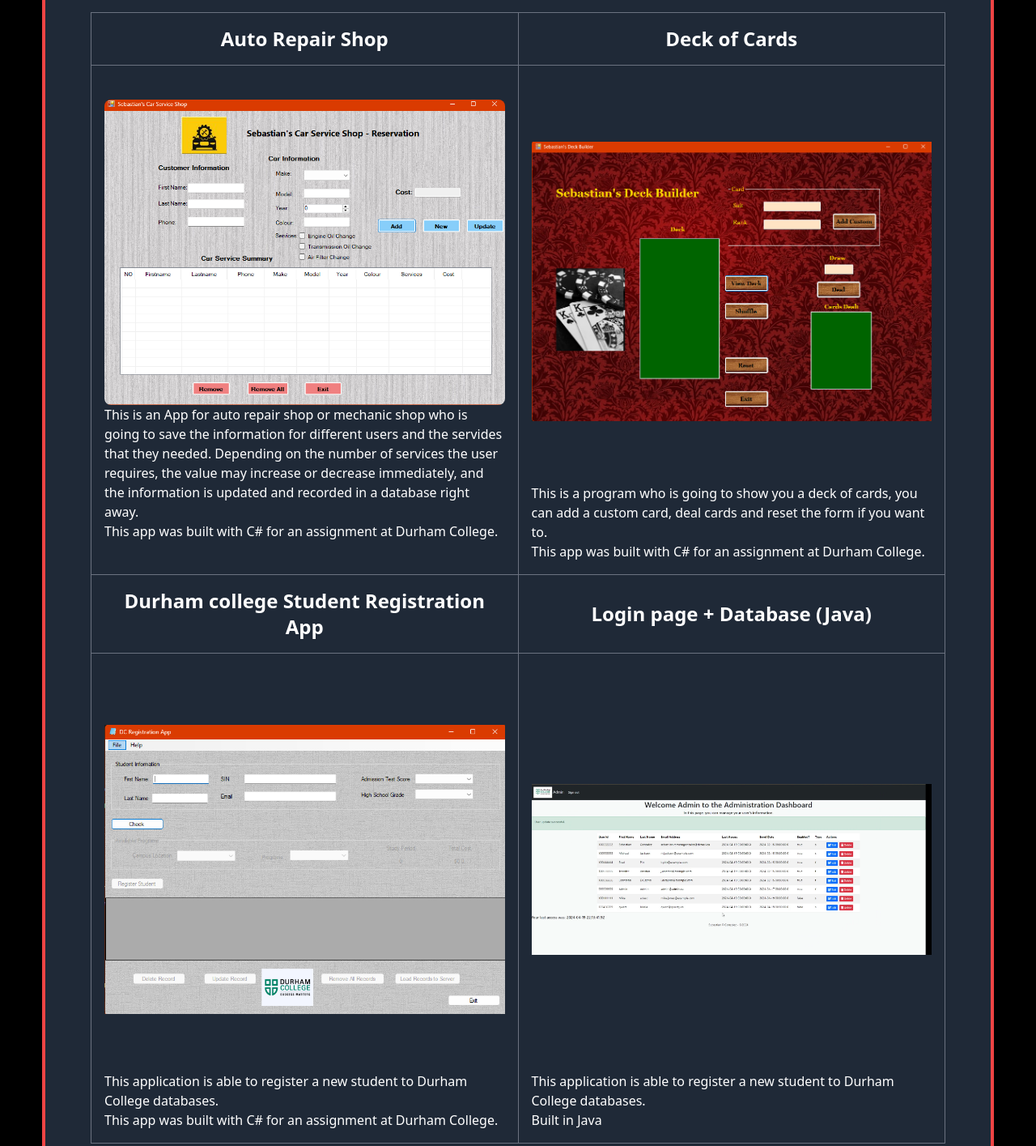
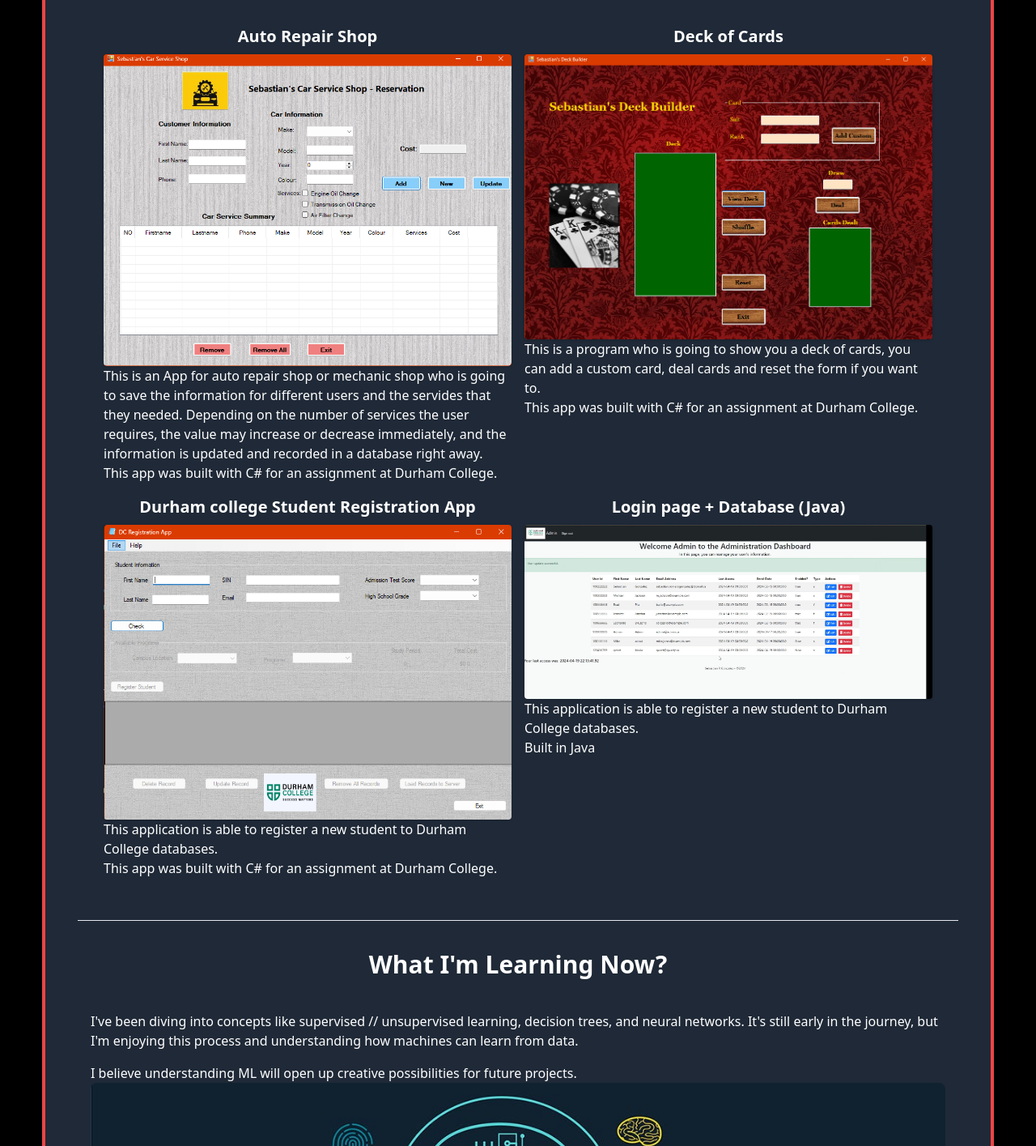
Before and after one commit to Sebachorx7/portafolio.page, a website: page index.html in a window 1280 px wide. Shown: the part 1420-2835 px from the top of the page at 81% size. Drawn offline with Linux system fonts and the light colour scheme.

Commit message:
second commit
Change some features, profile photo, fixing tables

```diff
--- a/index.html
+++ b/index.html
@@ -1,4 +1,5 @@
 <!DOCTYPE html>
+<!-- I am using Http and tailwind v3.4.17 -->
 <html lang="en">
 <head>
   <meta charset="UTF-8" />
@@ -16,16 +17,20 @@
     <section id="about-me" class="container mx-auto p-4 max-w-6xl px-4">
       <div class="flex flex-wrap gap-x-4 items-center " >
         <div >
+          <!-- Profile picture-->
           <img src="./images/profile_photo.jpeg" class="rounded-full w-52 max-w-full h-auto object-contain"/>
         </div>
         <div class="flex-1 min-w-0">
+          <!-- Name -->
           <h1 class="font-bold text-4xl mb-2 ml-10">
             Sebastian R. Gonzalez
           </h1>
+          <!-- Profession -->
           <h2 class="font-semibold text-2xl mb-4 ml-10">
             Python Programmer Junior
           </h2>
           <div class="flex flex-wrap items-center gap-2 ml-10">
+            <!-- Email, CV, GitHub and LinkedIn -->
             <a href="mailto:rogonzalez.sebastian@gmail.com" class="bg-orange-500 font-semibold text-white px-3 py-1 rounded flex items-center gap-2 border border-orange-500 transition duration-500 hover:bg-black max-w-full truncate">
               <svg xmlns="http://www.w3.org/2000/svg" width="24" height="24" viewBox="0 0 24 24" fill="none" stroke="currentColor" stroke-width="2" stroke-linecap="round" stroke-linejoin="round" class="lucide lucide-mail  text-white transition duration-500 hover:text-orange-500"><rect width="20" height="16" x="2" y="4" rx="2"/><path d="m22 7-8.97 5.7a1.94 1.94 0 0 1-2.06 0L2 7"/></svg>
               rogonzalez.sebastian@gmail.com
@@ -46,6 +51,7 @@
           </div>
         </div>
       </div>
+      <!-- About me section -->
       <h2 class="font-bold text-2xl mt-4 mb-4">
         About me
       </h2>
@@ -81,10 +87,10 @@
         Secondary Skills
       </h3>
       <div class="flex flex-wrap items-center gap-6">
-        <div class="skill">
+        <!-- <div class="skill">
           <img src="./images/nodejs.png" class="w-28 h-28 object-contain"/>
           <h6>NodeJs</h6>
-        </div>
+        </div> -->
         <div class="skill">
           <img src="./images/js.png" class="w-28 h-28 object-contain"/>
           <h6>JavaScript</h6>
@@ -108,47 +114,76 @@
       </div>
     </section>
     <hr class="mb-5 mt-5">
-    <!-- <hr class="mb-5 mt-5"> -->
     <!-- Projects -->
     <section id="projects" class="container mx-auto p-4 max-w-6xl px-4">
+      <!-- Different projects I did previously, I am updating constantly with new projects. -->
       <h1 class="font-bold text-3xl mb-8 text-center">Projects</h1>
       <div id="projects-container" class="projects-container">
         <div class="project-card">
           <h3 class="mb-4"></h3>
-          <table class="flex-wrap table-fixed w-full border-collapse border border-gray-500">
+          <!-- <table class="flex-wrap table-fixed w-full border-collapse border border-gray-500">
+            Table 4x2
             <tr>
-              <th class="w-48 border border-gray-500 p-4 text-2xl flex-wrap">Auto Repair Shop</th>
-              <th class="w-48 border border-gray-500 p-4 text-2xl flex-wrap">Deck of Cards</th>
+              <th class="w-48 border border-gray-500 p-4 text-2xl flex-wrap" ><a href="https://github.com/Sebachorx7/Assignment3_OOP2" target = "_blank">Auto Repair Shop</a></th>
+              <th class="w-48 border border-gray-500 p-4 text-2xl flex-wrap"><a href="https://github.com/Sebachorx7/Assignment4_OOP2" target = "_blank">Deck of Cards</a></th>
             </tr>
             <tr>
               <td class="border border-gray-500 p-4">
-                <img src="./projects/auto_repair_shop.png" class="mx-auto rounded-lg w-md h-md object-contain"/>
+                <a href= "https://github.com/Sebachorx7/Assignment3_OOP2" target = "_blank"><img src="./projects/auto_repair_shop.png" class="mx-auto rounded-lg w-md h-md object-contain"/></a>
                 This is an App for auto repair shop or mechanic shop who is going to save the information for different users and the servides that they needed.
                 Depending on the number of services the user requires, the value may increase or decrease immediately, and the information is updated and recorded
                 in a database right away.
                 </br> This app was built with C# for an assignment at Durham College.</td>
               <td class="border border-gray-500 p-4">
-                <img src="./projects/deck_of_cards.png" class="mx-auto  rounded-lg w-[500px] h-[500px] object-contain"/>
+                <a href= "https://github.com/Sebachorx7/Assignment4_OOP2" target = "_blank"><img src="./projects/deck_of_cards.png" class="mx-auto  rounded-lg w-[500px] h-[500px] object-contain"/></a>
                 This is a program who is going to show you a deck of cards, you can add a custom card, deal cards and reset the form if you want to.
                 </br>This app was built with C# for an assignment at Durham College.</td>
             </tr>
             <tr>
-              <th class="w-[200px] border border-gray-500 p-4 text-2xl">Durham college Student Registration App</th>
-              <th class="w-1/2 border border-gray-500 p-4 text-2xl">Login page + Database (Java)</th>
+              <th class="w-[200px] border border-gray-500 p-4 text-2xl"><a href="https://github.com/Sebachorx7/Assignment5_OOP2" target = "_blank">Durham college Student Registration App</a></th>
+              <th class="w-1/2 border border-gray-500 p-4 text-2xl"><a href="https://github.com/Sebachorx7/Assigment5_WebDevelopEnterprise" target = "_blank">Login page + Database (Java)</a></th>
             </tr>
             <tr>
                 <td class="border border-gray-500 p-4">
-                <img src="./projects/dc_student_registrationAssignment5_OOP2.png" class="mx-auto rounded-lg w-[500px] h-[500px] object-contain"/>
+                <a href="https://github.com/Sebachorx7/Assignment5_OOP2" target = "_blank"><img src="./projects/dc_student_registrationAssignment5_OOP2.png" class="mx-auto rounded-lg w-[500px] h-[500px] object-contain"/></a>
                 This application is able to register a new student to Durham College databases.
                 </br> This app was built with C# for an assignment at Durham College.</td>
               <td class="border border-gray-500 p-4">
-                <img src="./projects/login_database.png" class="mx-auto  rounded-lg w-[500px] h-[500px] object-contain"/>
+                <a href="https://github.com/Sebachorx7/Assigment5_WebDevelopEnterprise" target = "_blank"><img src="./projects/login_database.png" class="mx-auto  rounded-lg w-[500px] h-[500px] object-contain"/></a>
                 This application is able to register a new student to Durham College databases.
                 </br> Built in Java</td>
               </tr>
 
-          </table>
+          </table>-->
         </div>
+      </div>
+      <div class="grid grid-cols-1 sm:grid-cols-2 md:grid-cols-2 gap-4 p-4">
+        <!-- Project #1 -->
+        <a href="https://github.com/Sebachorx7/Assignment3_OOP2" target = "_blank">
+          <h3 class="text-xl font-semibold mb-2 text-center">Auto Repair Shop</h3>
+          <img src="./projects/auto_repair_shop.png" class="w-full h-auto rounded shadow"/>
+          <p>This is an App for auto repair shop or mechanic shop who is going to save the information for different users and the servides that they needed.
+            Depending on the number of services the user requires, the value may increase or decrease immediately, and the information is updated and recorded
+            in a database right away.
+            </br> This app was built with C# for an assignment at Durham College.</p></a>
+        <!-- Project #2 -->
+        <a href="https://github.com/Sebachorx7/Assignment4_OOP2" target = "_blank">
+          <h3 class="text-xl font-semibold mb-2 text-center">Deck of Cards</h3>
+          <img src="./projects/deck_of_cards.png" class="w-full h-auto rounded shadow"/>
+          <p>This is a program who is going to show you a deck of cards, you can add a custom card, deal cards and reset the form if you want to.
+          </br>This app was built with C# for an assignment at Durham College.</p></a>
+        <!-- Project #3 -->
+         <a href="https://github.com/Sebachorx7/Assignment5_OOP2" target = "_blank">
+          <h3 class="text-xl font-semibold mb-2 text-center">Durham college Student Registration App</h3>
+          <img src="./projects/dc_student_registrationAssignment5_OOP2.png" class="w-full h-auto rounded shadow"/>
+          <p>This application is able to register a new student to Durham College databases.
+            </br> This app was built with C# for an assignment at Durham College.</p></a>
+        <!-- Project #4 -->
+         <a href="https://github.com/Sebachorx7/Assigment5_WebDevelopEnterprise" target = "_blank">
+          <h3 class="text-xl font-semibold mb-2 text-center">Login page + Database (Java)</h3>
+          <img src="./projects/login_database.png" class="w-full h-auto rounded shadow"/>
+          <p>This application is able to register a new student to Durham College databases.
+                </br> Built in Java</p></a>
       </div>
     </section>
     <hr class="mb-5 mt-5">
```
Also changed, not shown: package.json (+4 -4 lines), images/profile_photo.jpeg, output.css, 1 other file.
